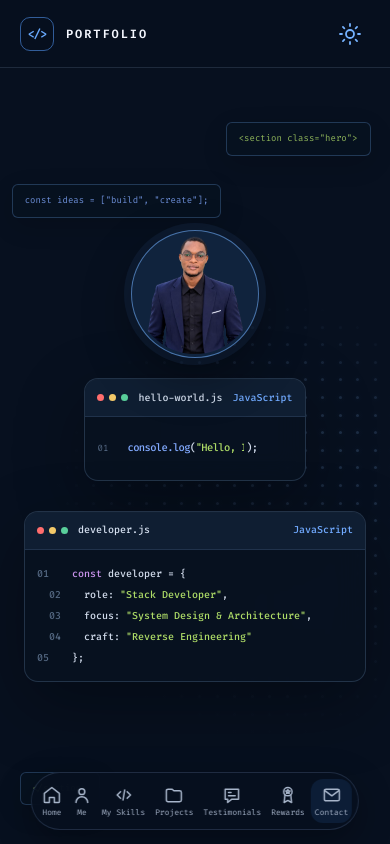
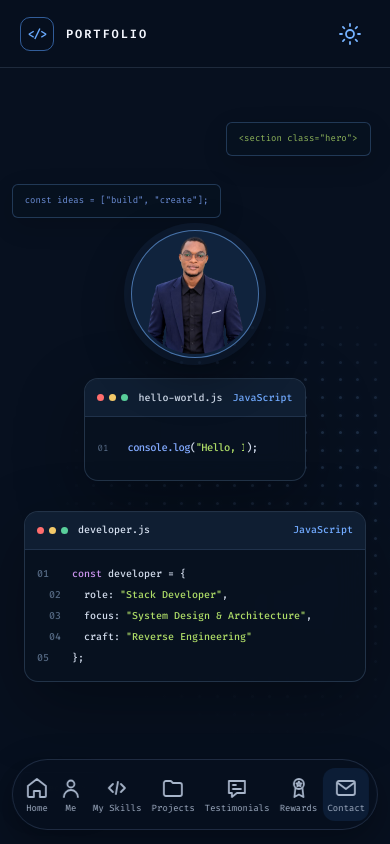
Before and after one commit to joelmsika-pixel/p, a Vue app: page / in a window 390 px wide. Shown: the top 844 px of the page. Built offline with nearby package versions, Linux system fonts and the light colour scheme.

Commit message:
style: update mobile navigation padding and icon sizes for better responsiveness

```diff
--- a/src/App.vue
+++ b/src/App.vue
@@ -82,7 +82,7 @@ onBeforeUnmount(() => {
 </script>
 
 <template>
-  <div class="min-h-screen pt-24 max-[640px]:pt-[68px] max-[640px]:pb-[calc(68px+env(safe-area-inset-bottom))]">
+  <div class="min-h-screen pt-24 max-[640px]:pt-[68px] max-[640px]:pb-[calc(96px+env(safe-area-inset-bottom))] max-[375px]:pb-[calc(160px+env(safe-area-inset-bottom))]">
     <header
       class="fixed left-0 top-0 z-20 flex min-h-24 w-full -translate-y-[110%] items-center justify-between border-b border-[rgba(176,202,241,0.14)] bg-[rgba(7,16,31,0.96)] px-[clamp(24px,8.3vw,132px)] backdrop-blur-[16px] transition-transform duration-[280ms] ease-in-out motion-reduce:transition-none max-[640px]:min-h-[68px] max-[640px]:px-5"
       :class="{ 'translate-y-0': headerVisible }"
@@ -146,14 +146,14 @@ onBeforeUnmount(() => {
       </button>
     </header>
     <nav
-      class="fixed bottom-[calc(14px+env(safe-area-inset-bottom))] left-1/2 z-30 hidden w-max max-w-[calc(100vw-24px)] -translate-x-1/2 items-center justify-center gap-0.5 overflow-x-auto rounded-full border border-[rgba(143,177,225,0.18)] bg-[rgba(7,16,31,0.92)] p-1.5 shadow-[0_12px_36px_rgba(0,0,0,0.32)] backdrop-blur-[18px] [scrollbar-width:none] [-webkit-overflow-scrolling:touch] [&::-webkit-scrollbar]:hidden max-[640px]:flex max-[360px]:gap-0 max-[360px]:p-1"
+      class="fixed bottom-[calc(14px+env(safe-area-inset-bottom))] left-1/2 z-30 hidden w-max max-w-[calc(100vw-16px)] -translate-x-1/2 items-center justify-center gap-0.5 overflow-x-auto rounded-full border border-[rgba(143,177,225,0.18)] bg-[rgba(7,16,31,0.92)] p-2 shadow-[0_12px_36px_rgba(0,0,0,0.32)] backdrop-blur-[18px] [scrollbar-width:none] [-webkit-overflow-scrolling:touch] [&::-webkit-scrollbar]:hidden max-[640px]:flex max-[375px]:w-[calc(100vw-24px)] max-[375px]:flex-wrap max-[375px]:gap-1"
       aria-label="Mobile navigation"
     >
       <RouterLink
         v-for="link in navigationLinks"
         :key="link.id"
         :to="`/#${link.id}`"
-        class="flex shrink-0 flex-col items-center justify-center gap-1 rounded-xl px-1 py-1.5 font-code text-[8px] leading-none text-[#a7b5ca] no-underline transition-colors duration-200 hover:text-[#75b2ff] max-[360px]:gap-0.5 max-[360px]:px-0.5 max-[360px]:text-[7px]"
+        class="flex shrink-0 flex-col items-center justify-center gap-1 rounded-xl px-1 py-2 font-code text-[9px] leading-none text-[#a7b5ca] no-underline transition-colors duration-200 hover:text-[#75b2ff] max-[375px]:min-h-[58px] max-[375px]:w-16 max-[375px]:px-0 max-[375px]:text-[8px]"
         :class="{ 'bg-[rgba(62,132,220,0.12)] text-[#75b2ff]': activeSection === link.id }"
         :aria-label="link.label"
         :title="link.label"
@@ -161,7 +161,7 @@ onBeforeUnmount(() => {
       >
         <svg
           v-if="link.id === 'home'"
-          class="size-5 max-[360px]:size-[18px]"
+          class="size-6 max-[375px]:size-5"
           viewBox="0 0 24 24"
           fill="none"
           stroke="currentColor"
@@ -174,7 +174,7 @@ onBeforeUnmount(() => {
         </svg>
         <svg
           v-else-if="link.id === 'me'"
-          class="size-5 max-[360px]:size-[18px]"
+          class="size-6 max-[375px]:size-5"
           viewBox="0 0 24 24"
           fill="none"
           stroke="currentColor"
@@ -188,7 +188,7 @@ onBeforeUnmount(() => {
         </svg>
         <svg
           v-else-if="link.id === 'my-skills'"
-          class="size-5 max-[360px]:size-[18px]"
+          class="size-6 max-[375px]:size-5"
           viewBox="0 0 24 24"
           fill="none"
           stroke="currentColor"
@@ -201,7 +201,7 @@ onBeforeUnmount(() => {
         </svg>
         <svg
           v-else-if="link.id === 'projects'"
-          class="size-5 max-[360px]:size-[18px]"
+          class="size-6 max-[375px]:size-5"
           viewBox="0 0 24 24"
           fill="none"
           stroke="currentColor"
@@ -214,7 +214,7 @@ onBeforeUnmount(() => {
         </svg>
         <svg
           v-else-if="link.id === 'testimonials'"
-          class="size-5 max-[360px]:size-[18px]"
+          class="size-6 max-[375px]:size-5"
           viewBox="0 0 24 24"
           fill="none"
           stroke="currentColor"
@@ -228,7 +228,7 @@ onBeforeUnmount(() => {
         </svg>
         <svg
           v-else-if="link.id === 'rewards'"
-          class="size-5 max-[360px]:size-[18px]"
+          class="size-6 max-[375px]:size-5"
           viewBox="0 0 24 24"
           fill="none"
           stroke="currentColor"
@@ -242,7 +242,7 @@ onBeforeUnmount(() => {
         </svg>
         <svg
           v-else
-          class="size-5 max-[360px]:size-[18px]"
+          class="size-6 max-[375px]:size-5"
           viewBox="0 0 24 24"
           fill="none"
           stroke="currentColor"
```
